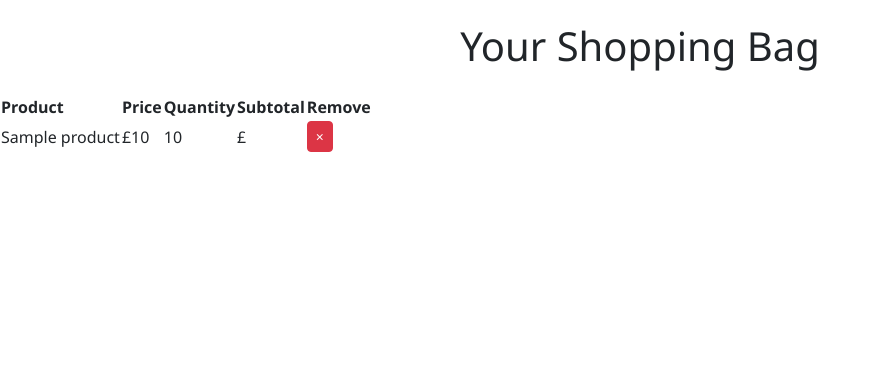
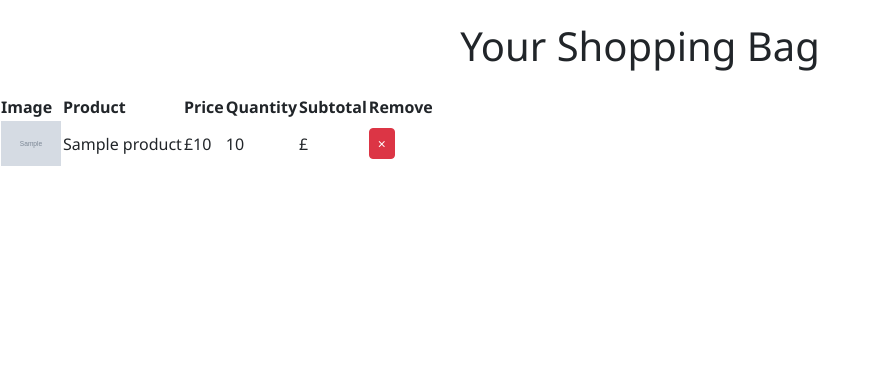
Before and after one commit to Blommis/wellness, a Django app: template bag/templates/bag/bag.html in a window 1280 px wide. Shown: the part 128-493 px from the top of the page, without its empty margins (0-879 px from the left). Run offline with Django 4.2, Linux system fonts and the light colour scheme; the template is opened without the code that fills it: most values are stand-ins (such as "Sample title", 1, 10 or a date in 2020); grey boxes marked "Sample" are stand-in pictures; some libraries are stand-ins or nearby versions.

Commit message:
added image section  and link to remove button

```diff
--- a/bag/templates/bag/bag.html
+++ b/bag/templates/bag/bag.html
@@ -11,6 +11,7 @@
      <table class="shopping-bag-table">
           <thead>
             <tr>
+                <th scope="col">Image</th>
                 <th scope="col">Product</th>
                 <th scope="col">Price</th>
                 <th scope="col">Quantity</th>
@@ -22,12 +23,17 @@
             <tbody>
             {% for item in bag_items %}
                 <tr>
+                    <td>
+                      {% if item.product.image %}
+                        <img src="{{ item.product.image.url }}" alt="{{ item.product.name }}" style="max-width: 60px; max-height: 60px;">
+                      {% endif %}
+                    </td>
                     <td>{{ item.product.name }}</td>
                     <td>£{{ item.product.price }}</td>
                     <td>{{ item.quantity }}</td>
                     <td>£{{ item.product.price|floatformat:2|add:item.quantity|floatformat:2 }}</td>
                     <td>
-                    <form method="POST" action="{% url 'remove_from_bag' item.product.id %}">
+                    <form method="POST" action="{% url 'remove_from_bag' item.key %}">
                         {% csrf_token %}
                         <button type="submit" class="btn btn-danger btn-sm">×</button>
                     </form>
@@ -42,6 +48,7 @@
     <p class="text-center">Your bag is empty.</p>
     <div class="text-center mt-4">
       <a href="{% url 'products:supplements' %}" class="btn btn-primary">Browse Products</a>
+      <a href="{% url 'products:view_mealplan' %}" class="btn btn-primary">Browse meal plans</a>
     </div>
   {% endif %}
 </div>
```
